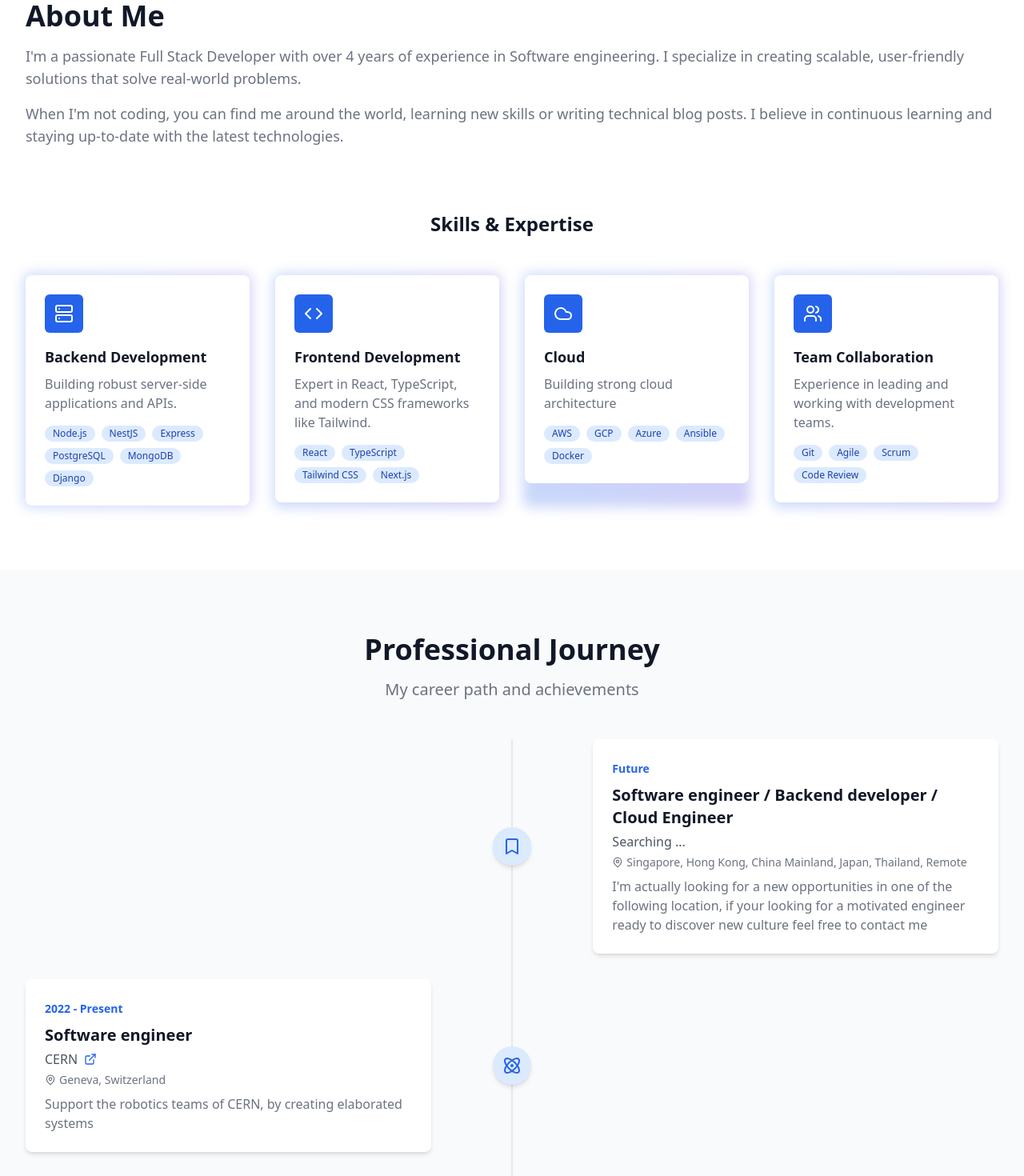
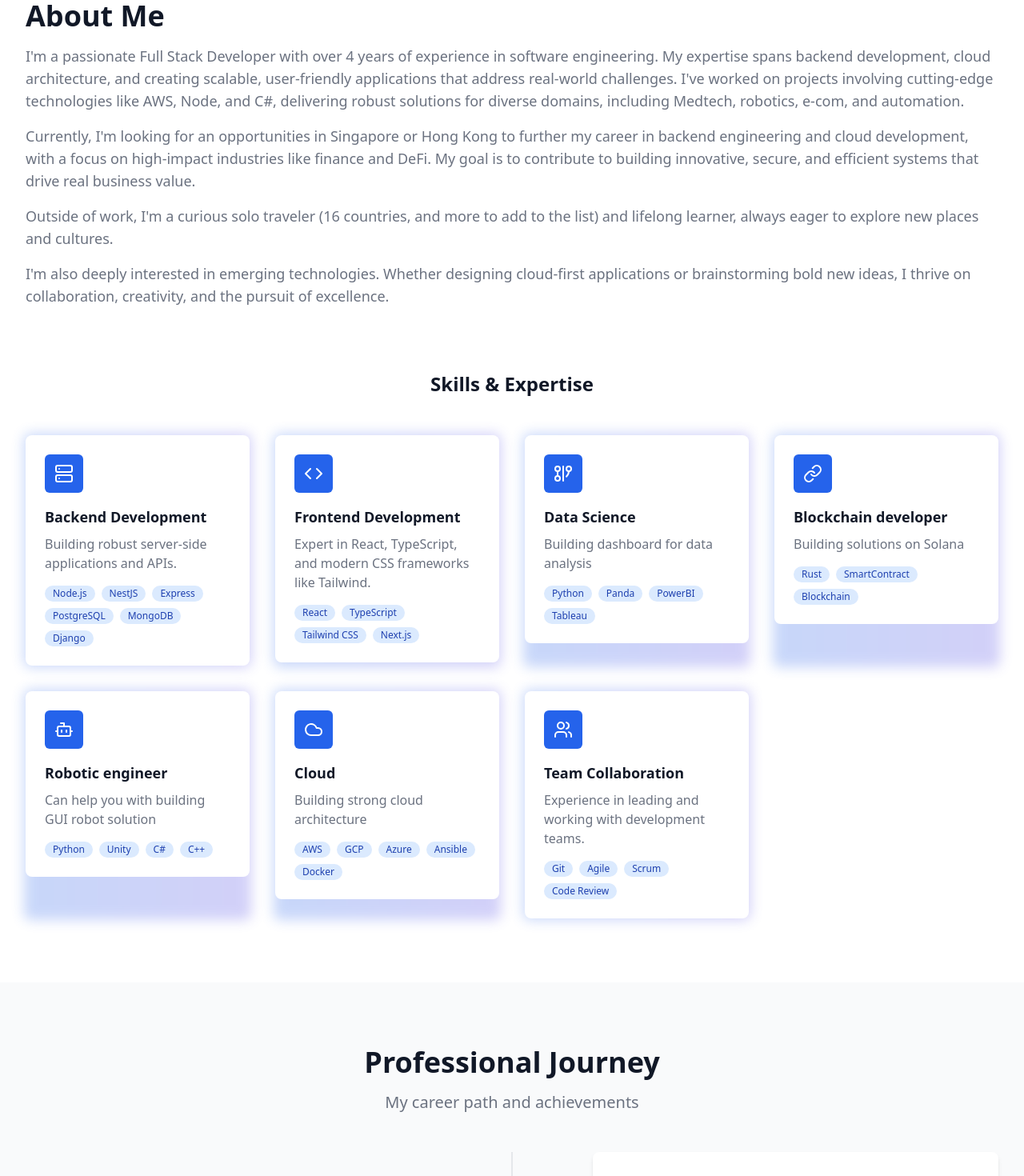
Before and after one commit to lcomte/portfolio, a React (Vite) app: page / in a window 1280 px wide. Shown: the part 880-2350 px from the top of the page at 80% size. Built offline with nearby package versions, Linux system fonts and the light colour scheme.

Commit message:
📝Rewrite the text && edit Navbar

```diff
--- a/src/components/About.tsx
+++ b/src/components/About.tsx
@@ -1,4 +1,4 @@
-import {Code, Server, Users, Cloud} from 'lucide-react';
+import {Code, Server, Users, Cloud, GitGraphIcon, Bot, Link} from 'lucide-react';
 
 const skills = [
   {
@@ -12,6 +12,24 @@ const skills = [
     title: 'Frontend Development',
     description: 'Expert in React, TypeScript, and modern CSS frameworks like Tailwind.',
     tech: ['React', 'TypeScript', 'Tailwind CSS', 'Next.js']
+  },
+  {
+    icon: GitGraphIcon,
+    title: 'Data Science',
+    description: 'Building  dashboard for data analysis',
+    tech: ['Python', 'Panda', 'PowerBI', 'Tableau']
+  },
+  {
+    icon: Link,
+    title: 'Blockchain developer',
+    description: 'Building solutions on Solana',
+    tech: ['Rust', 'SmartContract', 'Blockchain']
+  },
+  {
+    icon: Bot,
+    title: 'Robotic engineer',
+    description: 'Can help you with building GUI robot solution',
+    tech: ["Python", "Unity", "C#", "C++"]
   },
   {
     icon: Cloud,
@@ -37,13 +55,26 @@ export default function About() {
             About Me
           </h2>
           <p className="mt-4 text-lg text-gray-500">
-              I'm a passionate Full Stack Developer with over 4 years of experience in Software engineering.
-              I specialize in creating scalable, user-friendly solutions that solve real-world problems.
+            I'm a passionate Full Stack Developer with over 4 years of experience in software engineering.
+            My expertise spans backend development, cloud architecture, and creating scalable, user-friendly
+            applications that address real-world challenges.
+            I've worked on projects involving cutting-edge technologies like AWS, Node, and C#, delivering robust
+            solutions for diverse domains, including Medtech, robotics, e-com, and automation.
           </p>
           <p className="mt-4 text-lg text-gray-500">
-              When I'm not coding, you can find me around the world, learning new skills or
-              writing technical blog posts. I believe in continuous learning and staying up-to-date with the latest
-              technologies.
+            Currently, I'm looking for an opportunities in Singapore or Hong Kong to further my career in backend engineering
+            and cloud development, with a focus on high-impact industries like finance and DeFi.
+            My goal is to contribute to building innovative, secure, and efficient systems that drive real business
+            value.
+          </p>
+          <p className="mt-4 text-lg text-gray-500">
+            Outside of work, I'm a curious solo traveler (16 countries, and more to add to the list) and lifelong learner, always eager to explore new places and
+            cultures.
+          </p>
+          <p className="mt-4 text-lg text-gray-500">
+            I'm also deeply interested in emerging technologies.
+            Whether designing cloud-first applications or brainstorming bold new ideas, I thrive on collaboration,
+            creativity, and the pursuit of excellence.
           </p>
         </div>
 
@@ -56,10 +87,12 @@ export default function About() {
               const Icon = skill.icon;
               return (
                   <div key={index} className="relative group">
-                  <div className="absolute -inset-0.5 bg-gradient-to-r from-blue-600 to-indigo-600 rounded-lg blur opacity-25 group-hover:opacity-100 transition duration-1000 group-hover:duration-200"></div>
+                    <div
+                        className="absolute -inset-0.5 bg-gradient-to-r from-blue-600 to-indigo-600 rounded-lg blur opacity-25 group-hover:opacity-100 transition duration-1000 group-hover:duration-200"></div>
                     <div className="relative bg-white p-6 rounded-lg">
-                    <div className="flex items-center justify-center h-12 w-12 rounded-md bg-blue-600 text-white mb-4">
-                      <Icon size={24} />
+                      <div
+                          className="flex items-center justify-center h-12 w-12 rounded-md bg-blue-600 text-white mb-4">
+                        <Icon size={24}/>
                       </div>
                       <h4 className="text-lg font-semibold text-gray-900">{skill.title}</h4>
                       <p className="mt-2 text-gray-500">{skill.description}</p>
--- a/src/components/Navbar.tsx
+++ b/src/components/Navbar.tsx
@@ -18,8 +18,6 @@ export default function Navbar() {
               <a href="#home" className="hover:text-blue-600 transition-colors">Home</a>
               <a href="#about" className="hover:text-blue-600 transition-colors">About</a>
               <a href="#services" className="hover:text-blue-600 transition-colors">Services</a>
-              <a href="#projects" className="hover:text-blue-600 transition-colors">Projects</a>
-              <a href="#blog" className="hover:text-blue-600 transition-colors">Blog</a>
               <a href="#contact" className="hover:text-blue-600 transition-colors">Contact</a>
             </div>
           </div>
--- a/src/components/Services.tsx
+++ b/src/components/Services.tsx
@@ -1,29 +1,7 @@
-import { Code, Database, Layout, Smartphone, Globe } from 'lucide-react';
+import {Code, Database, Layout, Smartphone, Globe, Bolt, GitGraphIcon} from 'lucide-react';
 import ServiceCard from './Services/ServiceCard';
 
 const services = [
-  {
-    icon: Layout,
-    name: 'UI/UX Design',
-    description: 'Create beautiful and intuitive user interfaces that engage users.',
-    features: [
-      'User Research & Analysis',
-      'Wireframing & Prototyping',
-      'Interactive Design',
-      'Usability Testing'
-    ]
-  },
-  {
-    icon: Code,
-    name: 'Web Development',
-    description: 'Build modern, responsive websites using the latest technologies.',
-    features: [
-      'Custom Website Development',
-      'E-commerce Solutions',
-      'CMS Integration',
-      'Performance Optimization'
-    ]
-  },
   {
     icon: Database,
     name: 'Backend Development',
@@ -36,14 +14,14 @@ const services = [
     ]
   },
   {
-    icon: Smartphone,
-    name: 'Mobile Development',
-    description: 'Create native and cross-platform mobile applications.',
+    icon: Code,
+    name: 'Full Stack Development',
+    description: 'Build modern, responsive websites using the latest technologies.',
     features: [
-      'iOS & Android Apps',
-      'React Native Development',
-      'App Store Deployment',
-      'Mobile UI Design'
+      'Custom Website Development',
+      'E-commerce Solutions',
+      'CMS Integration',
+      'Performance Optimization',
     ]
   },
   {
@@ -55,6 +33,26 @@ const services = [
       'Code Review',
       'Performance Audits',
       'Team Training'
+    ]
+  },
+  {
+    icon: Bolt,
+    name: "Software Engineering",
+    description: 'Develop modern software solutions',
+    features: [
+        'Robotics',
+        'IOT',
+        'Blockchain'
+    ]
+  },
+  {
+    icon: GitGraphIcon,
+    name: "Data Science",
+    description: 'Test',
+    features: [
+        'Data analysis',
+        'Business Intelligence',
+        'Big Data'
     ]
   }
 ];
--- a/src/components/Timeline.tsx
+++ b/src/components/Timeline.tsx
@@ -11,7 +11,7 @@ import {
 const timelineData = [
   {
     year: 'Future',
-    title: "Software engineer / Backend developer / Cloud Engineer",
+    title: "Full Stack engineer / Backend developer / Software engineer / Cloud Engineer",
     company: "Searching ...",
     location: "Singapore, Hong Kong, China Mainland, Japan, Thailand, Remote",
     description: "I'm actually looking for a new opportunities in one of the following location, if your looking for a motivated engineer ready to discover new culture feel free to contact me",
@@ -23,7 +23,8 @@ const timelineData = [
     company: 'CERN',
     website: 'https://home.cern',
     location: 'Geneva, Switzerland',
-    description: 'Support the robotics teams of CERN, by creating elaborated systems',
+    description: 'I contributed to enhancing robotic control systems by implementing key features in the Robotic GUI, including a Radio Protection Survey mission and control of the robots. I optimized data transmission efficiency by 60% with a Python multiprocess application and developed a user-friendly web interface integrated with configuration databases for seamless robotic operations.\n' +
+        'Collaborating with my team, I ensured 24/7 operation of a robotic system for CERN’s Science Gateway. I also deployed web applications on OpenStack and led a Unity project team, managing the development lifecycle and ensuring timely delivery. Leveraging advanced web technologies, I built systems enabling efficient robotic control, with regular code reviews to maintain high-quality standards.',
     icon: AtomIcon
   },
   {
@@ -32,7 +33,8 @@ const timelineData = [
     company: 'Epitech International',
     website: 'https://www.epitech.eu/',
     location: 'Paris, France',
-    description: 'Finish my master degrees with succeed',
+    description: 'During my Master’s at Epitech, I chose modules on Blockchain, AI, and storytelling to expand my technical and creative skill set.\n' +
+        'For my end-of-study project, I developed an AI-powered SaaS application that manages the entire lifecycle of meetings from scheduling and summarizing to ensuring follow-ups and creating Jira tickets. The platform integrates with enterprise solutions to enhance team productivity and streamline workflows.',
     icon: GraduationCap
   },
   {
@@ -41,7 +43,7 @@ const timelineData = [
     company: 'Bimedoc',
     website: 'https://www.bimedoc.com',
     location: 'Lyon, France',
-    description: 'Develop the backend of the main product, and implement some safety features',
+    description: 'Experienced in implementing CRUD operations in backend systems and modifying database models to meet evolving requirements. Proficient in real-time database value updates through migration scripts and ensuring high-quality code through regular reviews. Additionally, I leverage integration pipelines to streamline deployments in production environments, delivering robust and maintainable solutions.',
     icon: Cross
   },
   {
@@ -50,7 +52,8 @@ const timelineData = [
     company: 'CERN',
     website: 'https://home.cern',
     location: 'Geneva, Switzerland',
-    description: 'Support the robotics team by building GUI to control the robots',
+    description: 'Skilled in feature development and integration within CERN’s robotic framework using C++, enhancing system functionality and performance. Proficient in implementing point cloud reconstruction algorithms to improve 3D data representation accuracy and efficiency.\n' +
+        'I contributed to optimizing Unity GUIs with C#, improving user experience for robotic control. Additionally, I created and maintained installation scripts for seamless deployment of robotic frameworks, managed dependencies, and enhanced integration pipelines for reliability. Notably, I reduced bandwidth usage by 20% and developed monitoring tools to ensure compliance with the stringent network standards of the Large Hadron Collider (LHC).\n',
     icon: AtomIcon
   },
   {
@@ -59,7 +62,7 @@ const timelineData = [
     company: 'Epitech International',
     website: 'https://www.epitech.eu',
     location: "Lyon, France",
-    description: 'Acquire my bachelor degrees',
+    description: 'The Epitech journey starts with La Piscine, an intensive bootcamp focused on problem-solving and foundational programming. Students begin with low-level C programming to understand how computers work, then progress to object-oriented programming, socket programming, and building a Skype-like app. The final stages focus on modern web development, where students create projects like a Zapier-like app, integrating APIs and automating workflows. The program emphasizes innovation, collaboration, and practical software engineering skills.',
     icon: GraduationCap
   },
   {
@@ -68,7 +71,8 @@ const timelineData = [
     company: "Welco",
     website: "https://welco.io",
     location: "Remote",
-    description: "Support by developing E-Commerce platform and mobile application",
+    description: "Developed innovative geolocation features to enhance delivery efficiency by enabling users to retrieve parcels from nearby locations. Built a dynamic e-commerce platform using React, Node.js, and GraphQL, providing a seamless shopping experience with optimized backend processes.\n" +
+        "Integrated a real-time WebSocket chat feature into the mobile application, boosting user engagement, while continuously enhancing mobile functionality to improve the overall user experience. Additionally, I upgraded the backoffice system with a CSS tools interpreter for streamlined design workflows and optimized database performance through structured migration techniques.\n",
     icon: ComputerIcon
   },
   {
@@ -77,7 +81,9 @@ const timelineData = [
     company: "Agixis",
     website: "https://www.agixis.com/",
     location: "Lyon, France",
-    description: "Help the software teams by building coverage for the features of the platform",
+    description: "Extensively tested a Medtech application to ensure a robust, bug-free production environment, identifying and reporting over 150 issues to enhance software stability. Designed and implemented comprehensive test suites to prevent regressions and maintain seamless functionality across updates.\n" +
+        "\n" +
+        "Additionally, I performed penetration testing to evaluate and strengthen application security, ensuring compliance with industry standards and safeguarding sensitive user data.",
     icon: Cross
   }
 ];
```
Lines whose indentation alone changed are shown as unchanged.
